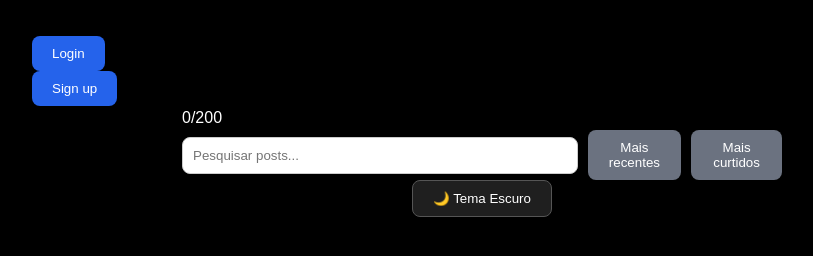
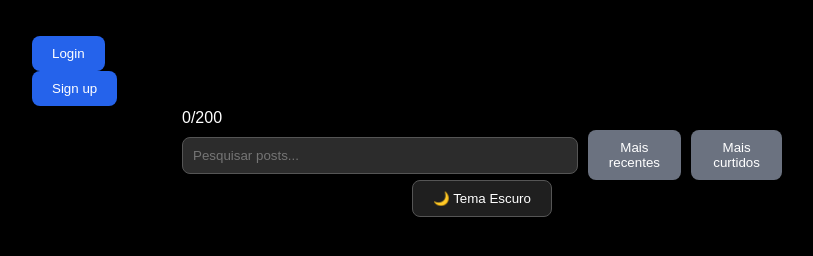
Before and after one commit to MatheusKCarvalho/Projeto-Login-, a plain HTML site: page index.html in a window 1280 px wide. Both pictures are taken after a click on the button "🌙 Tema Escuro". Shown: the whole page, without its empty margins (158-971 px from the left). Drawn offline with Linux system fonts and the light colour scheme.

Commit message:
Deixando os input com tema preto, e melhorando o CSS

```diff
--- a/style.css
+++ b/style.css
@@ -263,6 +263,22 @@ body{
     max-width: 600px;
 }
 
+#inputNovoNome,
+#inputNovaSenha,
+#inputPost,
+#inputPesquisar{
+    transition: 0.2s;
+}
+
+.escuro #inputNovoNome,
+.escuro #inputNovaSenha,
+.escuro #inputPost,
+.escuro #inputPesquisar{
+    background-color: #2c2c2c;
+    color: white;
+    border-color: #555;
+}
+
 /* BOTÕES */
 #btnTema{
     margin-left: auto;
@@ -278,6 +294,7 @@ body{
     display: block;
     margin-left: auto;
     margin-right: auto;
+    margin-bottom: 5px;
 }
 
 .btn{
@@ -371,7 +388,7 @@ body{
 #inputPost:focus,
 #inputPesquisar:focus{
     outline: none;
-    box-shadow: 0 0 0 1px #2563eb;
+    box-shadow: 0 0 0 2px #2563eb;
 }
 
 #inputNovoNome,
@@ -418,12 +435,3 @@ body{
         align-items: stretch;
     }
 }
-
-#btnSalvaSenha,
-#deletarConta,
-#btnSair{
-    display: block;
-    margin-left: auto;
-    margin-right: auto;
-    margin-bottom: 5px;
-}
```
